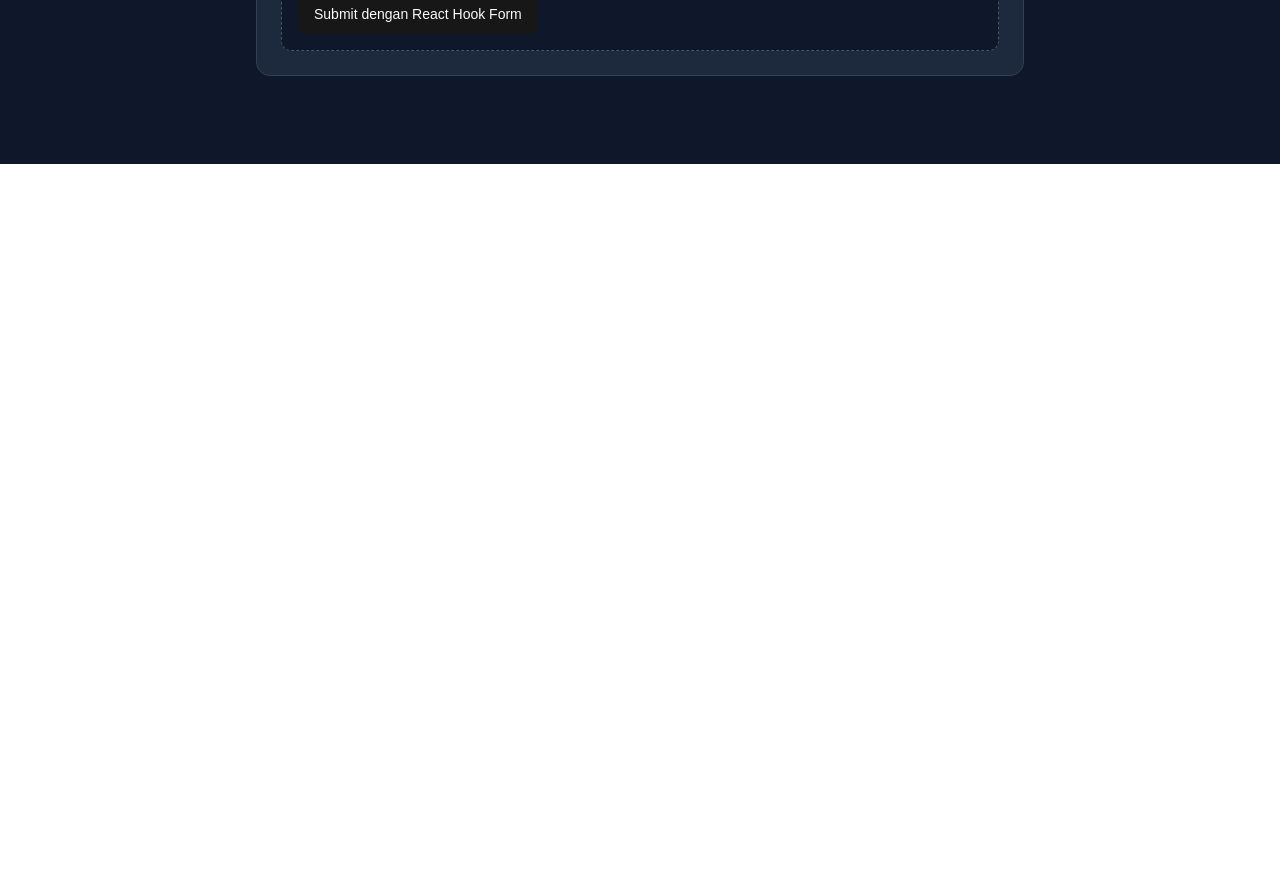
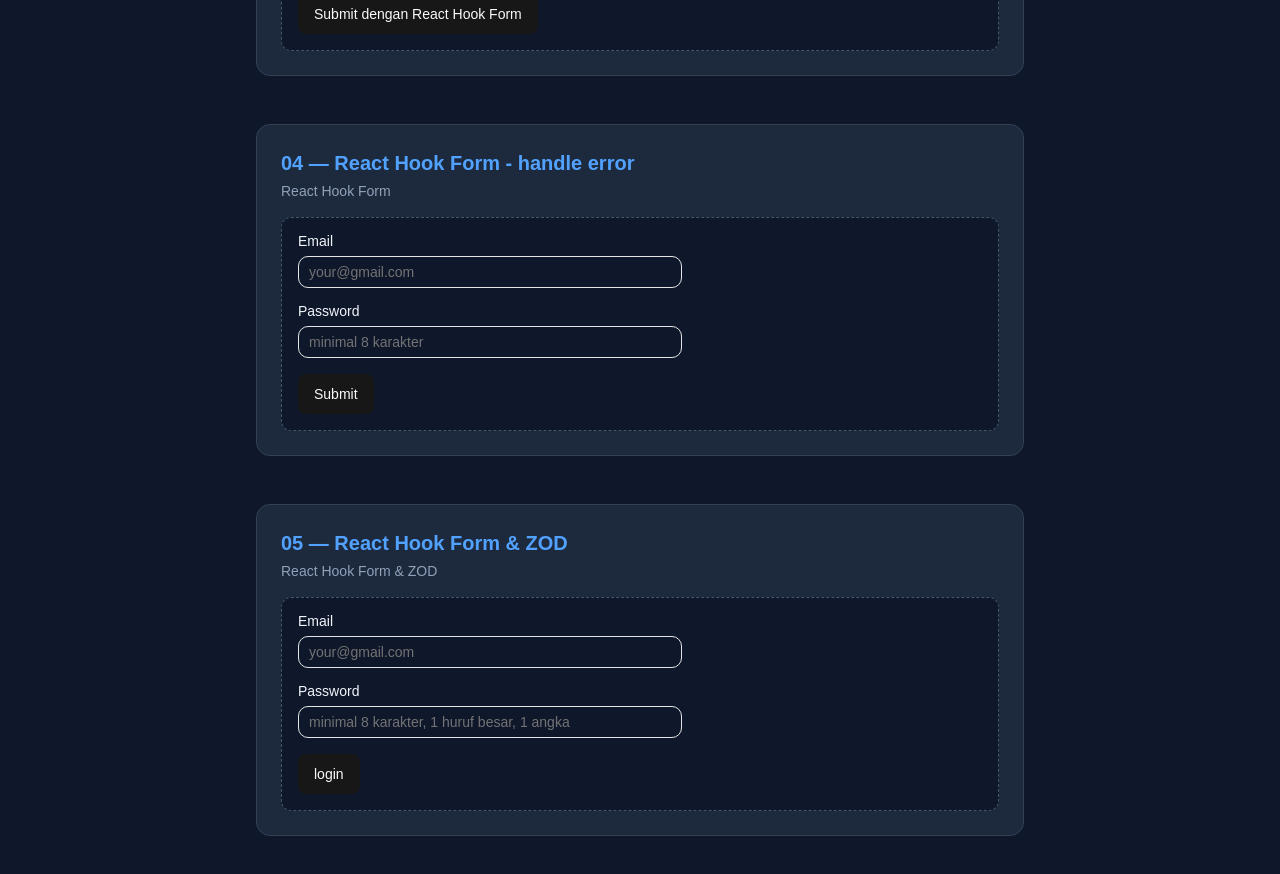
Before and after one commit to WPH-Bootcamp/bnewyork-practice-20, a React (Vite) app: page / in a window 1280 px wide. Shown: the part 1320-2194 px from the top of the page. Before the commit the page ends 1484 px from the top, so only its background shows below. Built offline with nearby package versions, Linux system fonts and the light colour scheme.

Commit message:
react hook form + zod

```diff
--- a/package.json
+++ b/package.json
@@ -11,6 +11,7 @@
   },
   "dependencies": {
     "@fontsource-variable/geist": "^5.2.8",
+    "@hookform/resolvers": "^5.2.2",
     "@radix-ui/react-dialog": "^1.1.15",
     "@radix-ui/react-dropdown-menu": "^2.1.16",
     "@tailwindcss/vite": "^4.2.4",
--- /dev/null
+++ b/src/04.RHF-errors.tsx
@@ -0,0 +1,74 @@
+import { useForm } from "react-hook-form";
+import { Button } from "./components/ui/button";
+import { Input } from "./components/ui/input";
+import { Label } from "./components/ui/label";
+
+type FormValues = {
+  email: string;
+  password: string;
+};
+
+export default function RHFErrors() {
+  const {
+    register,
+    handleSubmit,
+    formState: { errors, isSubmitting },
+  } = useForm<FormValues>({
+    defaultValues: {
+      email: "",
+      password: "",
+    },
+    mode: "onBlur",
+  });
+
+  function onValid(data: FormValues) {
+    alert("lolos validasi:\n" + JSON.stringify(data, null, 2));
+  }
+
+  return (
+    <form onSubmit={handleSubmit(onValid)} className="space-y-4 max-w-sm">
+      {/* Email */}
+      <div className="space-y-2">
+        <Label htmlFor="err-name">Email</Label>
+        <Input
+          id="rhf-name"
+          {...register("email", {
+            required: "Email wajib diisi",
+            pattern: {
+              value: /^[^\s@]+@[^\s@]+\.[^\s@]+$/,
+              message: "Format email ga valid",
+            },
+          })}
+          placeholder="your@gmail.com"
+        />
+        {errors.email && (
+          <p className="text-sm text-red-400">{errors.email.message}</p>
+        )}
+      </div>
+
+      {/* email */}
+      <div className="space-y-2">
+        <Label htmlFor="rhf-password">Password</Label>
+        <Input
+          id="rhf-password"
+          type="password"
+          {...register("password", {
+            required: "Password wajib diisi",
+            minLength: {
+              value: 8,
+              message: "Password minimal 8 karakter",
+            },
+          })}
+          placeholder="minimal 8 karakter"
+        />
+
+        {errors.password && (
+          <p className="text-sm text-red-400">{errors.password.message}</p>
+        )}
+      </div>
+      <Button type="submit" disabled={isSubmitting}>
+        {isSubmitting ? "Submitting..." : "Submit"}
+      </Button>
+    </form>
+  );
+}
--- /dev/null
+++ b/src/06-RHF-zod.tsx
@@ -0,0 +1,71 @@
+import { zodResolver } from "@hookform/resolvers/zod";
+import { useForm } from "react-hook-form";
+import z from "zod";
+import { Button } from "./components/ui/button";
+import { Input } from "./components/ui/input";
+import { Label } from "./components/ui/label";
+
+const loginSchema = z.object({
+  email: z.string().min(1, "email wahib diisi").email("Format email salah"),
+  password: z
+    .string()
+    .min(8, "Password minimal 8 karakter")
+    .regex(/[A-Z]/, "Harus ada minimal 1 huruf besar")
+    .regex(/[0-9]/, "Harus ada minimal 1 angka"),
+});
+
+type LoginValues = z.infer<typeof loginSchema>;
+
+export default function ZodPlusRHF() {
+  const {
+    register,
+    handleSubmit,
+    formState: { errors, isSubmitting },
+    reset,
+  } = useForm<LoginValues>({
+    resolver: zodResolver(loginSchema),
+    defaultValues: { email: "", password: "" },
+    mode: "onBlur",
+  });
+
+  async function onValid(data: LoginValues) {
+    await new Promise((res) => setTimeout(res, 800));
+    alert("Login ok!\n" + JSON.stringify(data, null, 2));
+    reset();
+  }
+
+  return (
+    <form onSubmit={handleSubmit(onValid)} className="space-y-4 max-w-sm">
+      {/* Email */}
+      <div className="space-y-2">
+        <Label htmlFor="zr-email">Email</Label>
+        <Input
+          id="zr-email"
+          {...register("email")}
+          placeholder="your@gmail.com"
+        />
+        {errors.email && (
+          <p className="text-sm text-red-400">{errors.email.message}</p>
+        )}
+      </div>
+
+      {/* email */}
+      <div className="space-y-2">
+        <Label htmlFor="zr-password">Password</Label>
+        <Input
+          id="zr-password"
+          type="password"
+          {...register("password")}
+          placeholder="minimal 8 karakter, 1 huruf besar, 1 angka"
+        />
+
+        {errors.password && (
+          <p className="text-sm text-red-400">{errors.password.message}</p>
+        )}
+      </div>
+      <Button type="submit" disabled={isSubmitting}>
+        {isSubmitting ? "Logging in..." : "login"}
+      </Button>
+    </form>
+  );
+}
--- a/src/App.tsx
+++ b/src/App.tsx
@@ -1,6 +1,8 @@
 import WhyForms from "./01-WhyForms";
 import ZodBasic from "./02-ZodBasic";
 import RHFBasic from "./03-RHF-basic";
+import RHFErrors from "./04.RHF-errors";
+import ZodPlusRHF from "./06-RHF-zod";
 
 type LessonProps = {
   title: string;
@@ -47,6 +49,17 @@ function App() {
         <Lesson title="03 — React Hook Form" desc="React Hook Form">
           <RHFBasic />
         </Lesson>
+
+        <Lesson
+          title="04 — React Hook Form - handle error"
+          desc="React Hook Form"
+        >
+          <RHFErrors />
+        </Lesson>
+
+        <Lesson title="05 — React Hook Form & ZOD" desc="React Hook Form & ZOD">
+          <ZodPlusRHF />
+        </Lesson>
       </div>
     </div>
   );
```
Also changed, not shown: 1 other file (tests, documents, lock files or other folders).
